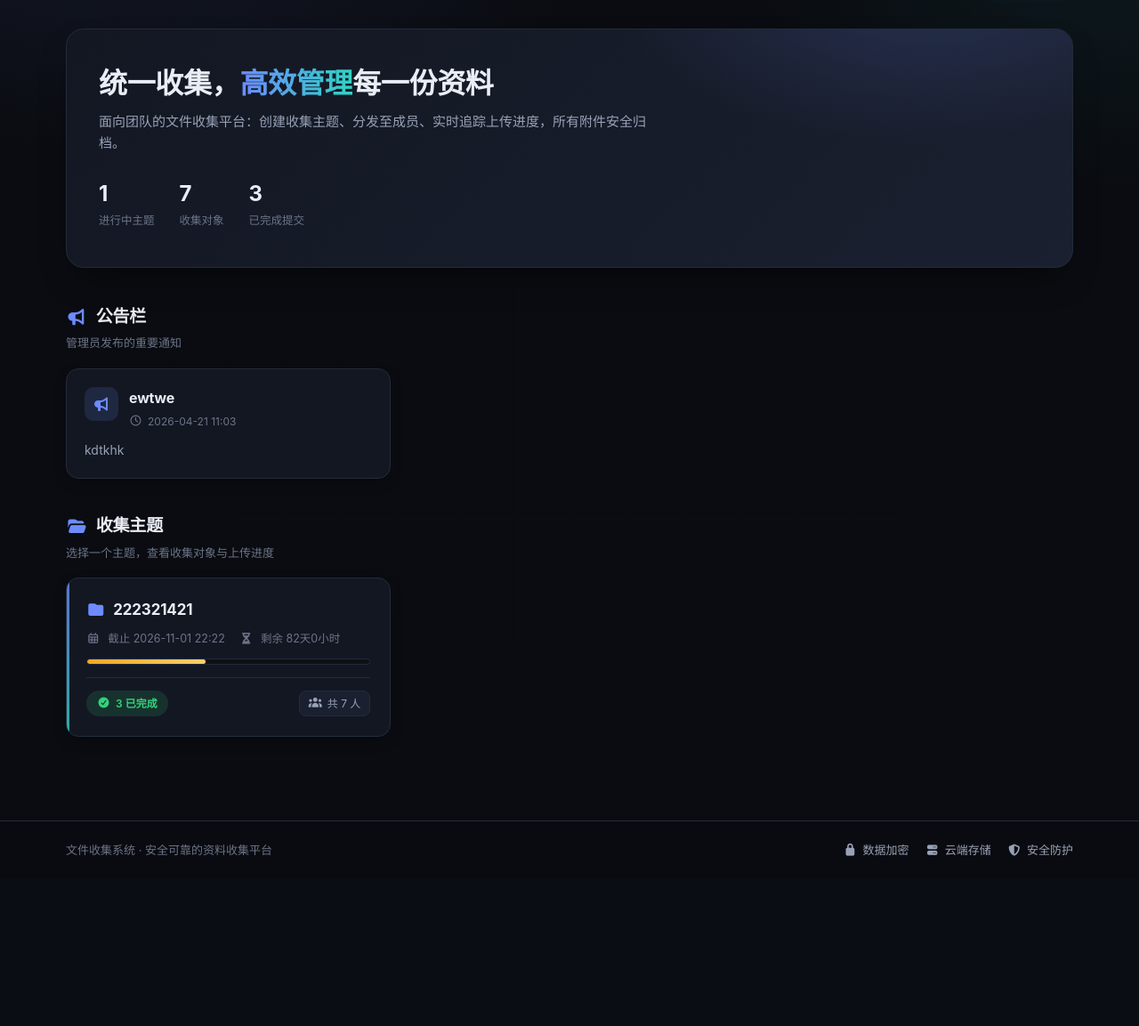
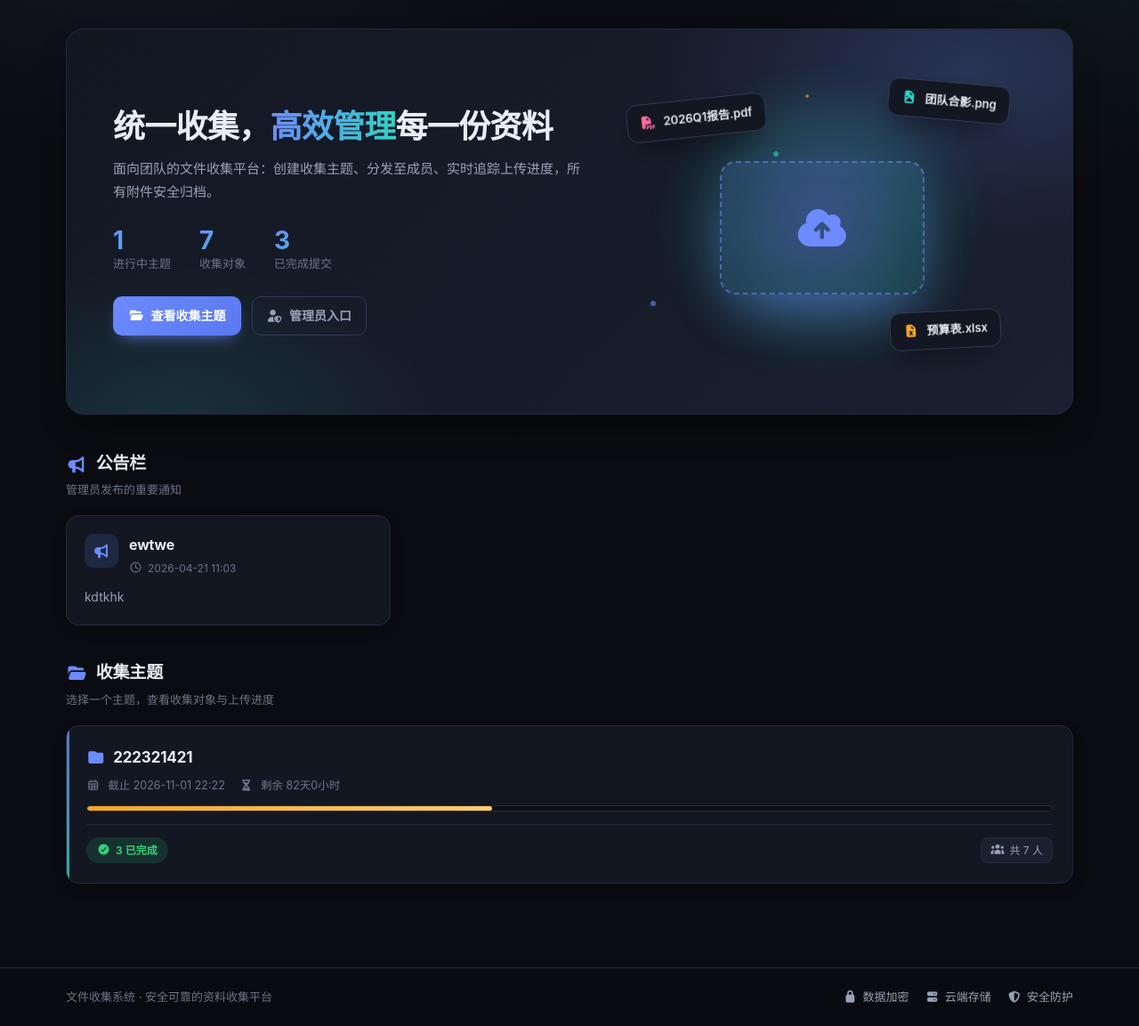
Before and after one commit to guifengxiaoyan/file-collection, a Flask app: page / in a window 1280 px wide. Shown: the part 64-1217 px from the top of the page at 89% size. Before the commit the page ends 1026 px from the top, so only its background shows below. Run offline with Flask 3, Linux system fonts and the light colour scheme.

Commit message:
style: 首页 hero 重构为分栏布局 + 纯 CSS 插画，主题卡升级为精选大卡
- hero 改为左右分栏：左侧标题/副标题/数据/CTA，右侧 CSS 插画
  （虚线上传区 + 漂浮文件卡 + 渐变光晕 + 装饰点）
- 新增 .hero__art / .art__orb / .art__zone / .art__file / .art__dot 样式
  及 float / pulse-orb 动画
- stats 数字增加渐变色，hero 标题字号加大
- theme-grid 改为 auto-fit，单主题时自然展开为精选大卡
- 新增 .hero__cta 按钮行；移动端 hero 插画自动下移
- app.py 开启 TEMPLATES_AUTO_RELOAD，改模板无需重启即时生效

```diff
--- a/app.py
+++ b/app.py
@@ -10,6 +10,8 @@ def create_app():
                 template_folder=os.path.join(BASE_DIR, 'app', 'templates'),
                 static_folder=os.path.join(BASE_DIR, 'static'))
     app.config.from_object(Config)
+    app.config['TEMPLATES_AUTO_RELOAD'] = True
+    app.jinja_env.auto_reload = True
 
     db.init_app(app)
     login_manager.init_app(app)
--- a/app/templates/index.html
+++ b/app/templates/index.html
@@ -12,12 +12,28 @@
 
     <!-- Hero -->
     <section class="hero">
+        <div class="hero__body">
             <h1 class="hero__title">统一收集，<span>高效管理</span>每一份资料</h1>
             <p class="hero__sub">面向团队的文件收集平台：创建收集主题、分发至成员、实时追踪上传进度，所有附件安全归档。</p>
             <div class="hero__stats">
                 <div class="hero__stat"><b>{{ themes|length }}</b><span>进行中主题</span></div>
                 <div class="hero__stat"><b>{{ total_objects }}</b><span>收集对象</span></div>
                 <div class="hero__stat"><b>{{ done_objects }}</b><span>已完成提交</span></div>
+            </div>
+            <div class="hero__cta">
+                <a href="#themes-section" class="btn btn--primary"><i class="fas fa-folder-open"></i> 查看收集主题</a>
+                <a href="{{ url_for('admin_login') }}" class="btn btn--ghost"><i class="fas fa-user-shield"></i> 管理员入口</a>
+            </div>
+        </div>
+        <div class="hero__art" aria-hidden="true">
+            <div class="art__orb"></div>
+            <div class="art__zone"><i class="fas fa-cloud-upload-alt"></i></div>
+            <div class="art__file art__file--1"><i class="fas fa-file-pdf"></i> 2026Q1报告.pdf</div>
+            <div class="art__file art__file--2"><i class="fas fa-file-image"></i> 团队合影.png</div>
+            <div class="art__file art__file--3"><i class="fas fa-file-excel"></i> 预算表.xlsx</div>
+            <span class="art__dot art__dot--1"></span>
+            <span class="art__dot art__dot--2"></span>
+            <span class="art__dot art__dot--3"></span>
         </div>
     </section>
 
@@ -58,7 +74,7 @@
     {% endif %}
 
     <!-- 收集主题 -->
-    <section class="section">
+    <section class="section" id="themes-section">
         <div class="section__head">
             <div>
                 <h2 class="section__title"><i class="fas fa-folder-open"></i> 收集主题</h2>
--- a/static/css/style.css
+++ b/static/css/style.css
@@ -299,23 +299,93 @@ input:focus, textarea:focus, select:focus {
 /* ---------- 首页 Hero ---------- */
 .hero {
   position: relative;
-  padding: 42px 36px;
+  display: grid;
+  grid-template-columns: 1.15fr 1fr;
+  gap: 40px;
+  align-items: center;
+  min-height: 340px;
+  padding: 46px 52px;
   border-radius: var(--r-lg);
   background:
-    radial-gradient(600px 300px at 85% -20%, rgba(109,139,255,.18), transparent 60%),
+    radial-gradient(600px 320px at 90% 10%, rgba(109,139,255,.20), transparent 60%),
+    radial-gradient(500px 280px at 10% 100%, rgba(47,211,196,.12), transparent 60%),
     linear-gradient(135deg, var(--surface), var(--surface-2));
   border: 1px solid var(--border);
   box-shadow: var(--shadow);
   overflow: hidden;
   margin-bottom: 40px;
 }
-.hero__title { font-size: 32px; line-height: 1.2; margin-bottom: 12px; }
+.hero__body { min-width: 0; }
+.hero__title { font-size: 36px; line-height: 1.18; margin-bottom: 14px; letter-spacing: -.02em; }
 .hero__title span { background: linear-gradient(90deg, var(--accent), var(--accent-2)); -webkit-background-clip: text; background-clip: text; color: transparent; }
-.hero__sub { color: var(--muted); font-size: 15px; max-width: 620px; }
-.hero__stats { display: flex; gap: 28px; margin-top: 26px; flex-wrap: wrap; }
-.hero__stat { display: flex; flex-direction: column; }
-.hero__stat b { font-size: 24px; }
-.hero__stat span { font-size: 12.5px; color: var(--faint); }
+.hero__sub { color: var(--muted); font-size: 15px; max-width: 560px; line-height: 1.7; }
+.hero__stats { display: flex; gap: 32px; margin-top: 28px; flex-wrap: wrap; }
+.hero__stat { display: flex; flex-direction: column; gap: 2px; }
+.hero__stat b { font-size: 28px; font-weight: 700; line-height: 1; background: linear-gradient(135deg, var(--accent), var(--accent-2)); -webkit-background-clip: text; background-clip: text; color: transparent; }
+.hero__stat span { font-size: 13px; color: var(--faint); }
+.hero__cta { display: inline-flex; gap: 12px; margin-top: 26px; flex-wrap: wrap; }
+
+/* Hero 插画（纯 CSS） */
+.hero__art {
+  position: relative;
+  height: 340px;
+  border-radius: var(--r);
+}
+.art__orb {
+  position: absolute; inset: 8%;
+  border-radius: 50%;
+  background: radial-gradient(circle, rgba(109,139,255,.45), rgba(47,211,196,.22) 45%, transparent 70%);
+  filter: blur(24px);
+  animation: pulse-orb 6s ease-in-out infinite;
+}
+@keyframes pulse-orb {
+  0%,100% { transform: scale(1); opacity: .9; }
+  50%      { transform: scale(1.08); opacity: 1; }
+}
+.art__zone {
+  position: absolute; left: 50%; top: 52%;
+  transform: translate(-50%, -50%);
+  width: 230px; height: 150px;
+  border: 2px dashed rgba(109,139,255,.55);
+  border-radius: 18px;
+  background: linear-gradient(135deg, rgba(109,139,255,.14), rgba(47,211,196,.08));
+  display: grid; place-items: center;
+  color: var(--accent);
+  font-size: 48px;
+  box-shadow: 0 24px 60px -20px rgba(109,139,255,.55), inset 0 0 30px rgba(109,139,255,.08);
+}
+.art__file {
+  position: absolute;
+  display: inline-flex; align-items: center; gap: 9px;
+  padding: 10px 14px;
+  background: var(--surface);
+  border: 1px solid var(--border-strong);
+  border-radius: 12px;
+  font-size: 13px; font-weight: 600;
+  box-shadow: 0 14px 34px -12px rgba(0,0,0,.7);
+  animation: float 5s ease-in-out infinite;
+  white-space: nowrap;
+}
+.art__file i { font-size: 14px; }
+.art__file--1 { top: 12%; left: 2%; transform: rotate(-6deg); animation-delay: 0s; }
+.art__file--1 i { color: #ff6b9a; }
+.art__file--2 { top: 4%; right: 4%; transform: rotate(5deg); animation-delay: 1.2s; }
+.art__file--2 i { color: var(--accent-2); }
+.art__file--3 { bottom: 8%; right: 6%; transform: rotate(-3deg); animation-delay: 2.4s; }
+.art__file--3 i { color: var(--warning); }
+@keyframes float {
+  0%,100% { margin-top: 0; }
+  50%     { margin-top: -12px; }
+}
+/* Hero 装饰小点 */
+.art__dot {
+  position: absolute; width: 6px; height: 6px; border-radius: 50%;
+  background: var(--accent); opacity: .6;
+  animation: float 4s ease-in-out infinite;
+}
+.art__dot--1 { top: 30%; left: 38%; animation-delay: .3s; background: var(--accent-2); }
+.art__dot--2 { bottom: 22%; left: 8%; animation-delay: 1.8s; }
+.art__dot--3 { top: 8%; left: 46%; animation-delay: 2.6s; width: 4px; height: 4px; background: var(--warning); }
 
 /* ---------- 公告 ---------- */
 .announce-grid { display: grid; grid-template-columns: repeat(auto-fill, minmax(330px,1fr)); gap: 18px; }
@@ -339,7 +409,7 @@ input:focus, textarea:focus, select:focus {
 .announce__attach a:hover { border-color: var(--accent); color: var(--accent); }
 
 /* ---------- 主题卡片网格 ---------- */
-.theme-grid { display: grid; grid-template-columns: repeat(auto-fill, minmax(320px,1fr)); gap: 18px; }
+.theme-grid { display: grid; grid-template-columns: repeat(auto-fit, minmax(320px,1fr)); gap: 18px; }
 .theme-card {
   display: block;
   background: var(--surface);
@@ -610,6 +680,8 @@ a.obj:hover { transform: translateY(-3px); border-color: var(--accent); box-shad
   .admin__nav { flex-direction: row; flex-wrap: wrap; }
   .admin__navsep, .admin__navfoot { display: none; }
   .admin__main { padding: 24px 18px 40px; }
+  .hero { grid-template-columns: 1fr; padding: 36px 28px; gap: 28px; min-height: 0; }
+  .hero__art { height: 260px; order: 2; }
 }
 @media (max-width: 640px) {
   .nav__links { display: none; }
```
Lines whose indentation alone changed are shown as unchanged.
